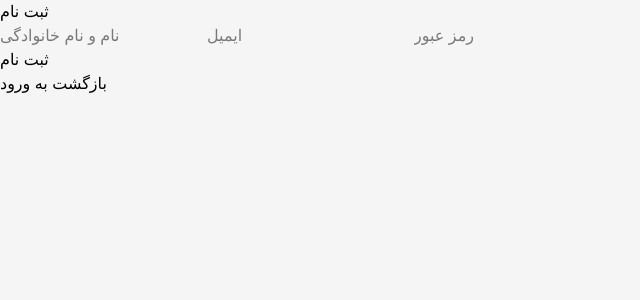
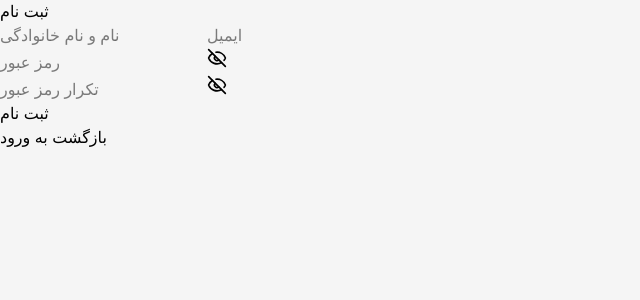
Before and after one commit to Haniemh/Hamkhoone, a React (Vite) app: page /signup in a window 1280 px wide. Shown: the top 300 px of the page, without its empty margins (0-640 px from the left). Built offline with nearby package versions, Linux system fonts and the light colour scheme.

Commit message:
implement SignUp validation

```diff
--- a/src/pages/SignUp.jsx
+++ b/src/pages/SignUp.jsx
@@ -1,16 +1,80 @@
+import { useState } from "react";
 import { Link, useNavigate } from "react-router-dom";
+import { Eye, EyeOff } from "lucide-react";
 
 export default function SignUp() {
   const navigate = useNavigate();
 
+  const [fullName, setFullName] = useState("");
+  const [email, setEmail] = useState("");
+  const [password, setPassword] = useState("");
+  const [confirmPassword, setConfirmPassword] = useState("");
+
+  const [showPassword, setShowPassword] = useState(false);
+  const [showConfirmPassword, setShowConfirmPassword] =
+    useState(false);
+
+  const [message, setMessage] = useState("");
+  const [isSuccess, setIsSuccess] = useState(false);
+
   const handleRegister = () => {
-    navigate("/");
+    setMessage("");
+
+    if (!fullName.trim()) {
+      setIsSuccess(false);
+      setMessage("نام و نام خانوادگی را وارد کنید");
+      return;
+    }
+
+    const emailRegex = /^[^\s@]+@[^\s@]+\.[^\s@]+$/;
+
+    if (!emailRegex.test(email)) {
+      setIsSuccess(false);
+      setMessage("ایمیل معتبر نیست");
+      return;
+    }
+
+    if (password.length < 8) {
+      setIsSuccess(false);
+      setMessage("رمز عبور باید حداقل ۸ کاراکتر باشد");
+      return;
+    }
+
+    if (!/[A-Za-z]/.test(password)) {
+      setIsSuccess(false);
+      setMessage("رمز عبور باید شامل حداقل یک حرف انگلیسی باشد");
+      return;
+    }
+
+    if (!/\d/.test(password)) {
+      setIsSuccess(false);
+      setMessage("رمز عبور باید شامل حداقل یک عدد باشد");
+      return;
+    }
+
+    if (!/^[A-Za-z0-9]+$/.test(password)) {
+      setIsSuccess(false);
+      setMessage( "رمز عبور فقط می‌تواند شامل حروف انگلیسی و اعداد باشد");
+      return;
+    }
+
+    if (password !== confirmPassword) {
+      setIsSuccess(false);
+      setMessage("رمز عبور و تکرار آن یکسان نیستند");
+      return;
+    }
+
+    setIsSuccess(true);
+    setMessage("ثبت نام با موفقیت انجام شد");
+
+    setTimeout(() => {
+      navigate("/");
+    }, 800);
   };
 
   return (
     <div className="min-h-screen bg-gray-100 flex items-center justify-center p-4">
       <div className="w-full max-w-md bg-white rounded-3xl shadow-lg p-8">
-
         <h1 className="text-4xl text-center font-bold mb-8">
           ثبت نام
         </h1>
@@ -19,21 +83,87 @@ export default function SignUp() {
           <input
             type="text"
             placeholder="نام و نام خانوادگی"
+            value={fullName}
+            onChange={(e) => setFullName(e.target.value)}
             className="w-full p-4 rounded-xl border"
           />
 
           <input
             type="email"
             placeholder="ایمیل"
+            value={email}
+            onChange={(e) => setEmail(e.target.value)}
             className="w-full p-4 rounded-xl border"
           />
 
-          <input
-            type="password"
-            placeholder="رمز عبور"
-            className="w-full p-4 rounded-xl border"
-          />
+          <div className="relative">
+            <input
+              type={showPassword ? "text" : "password"}
+              placeholder="رمز عبور"
+              value={password}
+              onChange={(e) => setPassword(e.target.value)}
+              className="w-full p-4 rounded-xl border pl-12"
+            />
+
+            <button
+              type="button"
+              onClick={() =>
+                setShowPassword(!showPassword)
+              }
+              className="absolute left-4 top-1/2 -translate-y-1/2 text-gray-500"
+            >
+              {showPassword ? (
+                <Eye size={20} />
+              ) : (
+                <EyeOff size={20} />
+              )}
+            </button>
+          </div>
+
+          <div className="relative">
+            <input
+              type={
+                showConfirmPassword
+                  ? "text"
+                  : "password"
+              }
+              placeholder="تکرار رمز عبور"
+              value={confirmPassword}
+              onChange={(e) =>
+                setConfirmPassword(e.target.value)
+              }
+              className="w-full p-4 rounded-xl border pl-12"
+            />
+
+            <button
+              type="button"
+              onClick={() =>
+                setShowConfirmPassword(
+                  !showConfirmPassword
+                )
+              }
+              className="absolute left-4 top-1/2 -translate-y-1/2 text-gray-500"
+            >
+              {showConfirmPassword ? (
+                <Eye size={20} />
+              ) : (
+                <EyeOff size={20} />
+              )}
+            </button>
+          </div>
         </div>
+
+        {message && (
+          <p
+            className={`text-sm mt-4 text-center ${
+              isSuccess
+                ? "text-green-600"
+                : "text-red-500"
+            }`}
+          >
+            {message}
+          </p>
+        )}
 
         <button
           onClick={handleRegister}
@@ -50,7 +180,6 @@ export default function SignUp() {
             بازگشت به ورود
           </Link>
         </div>
-
       </div>
     </div>
   );
```
